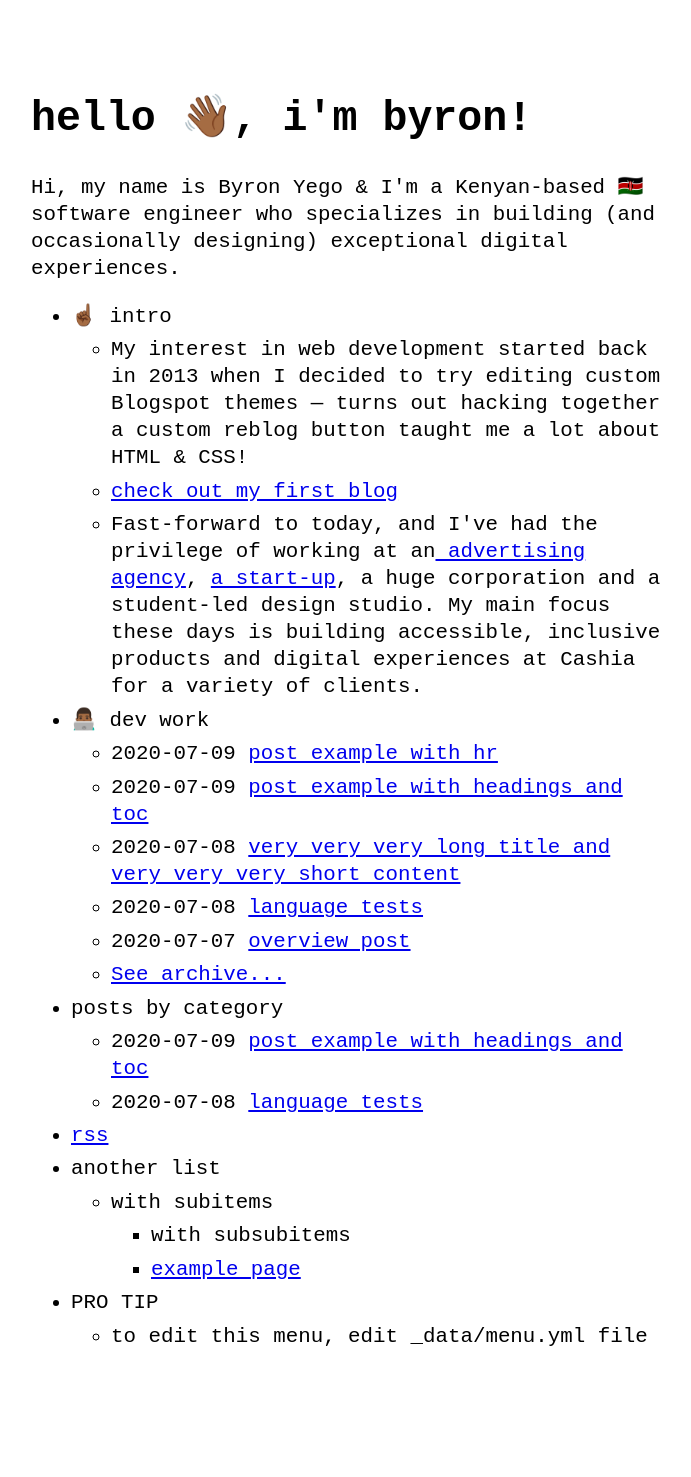
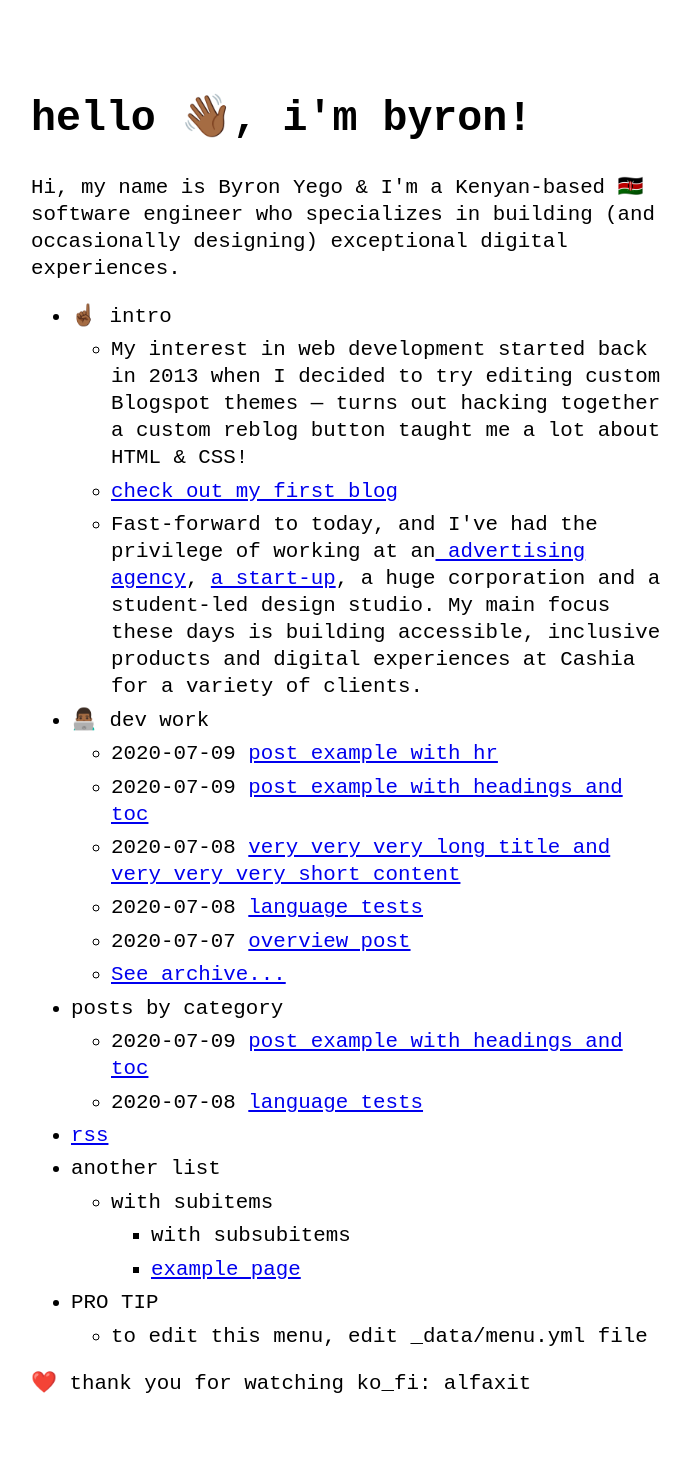
Before and after one commit to riggraz/no-style-please, a Jekyll site: the page built from index.md, in a window 1280 px wide. Shown: the whole page, without its empty margins (289-980 px from the left). Built offline with Jekyll 4.4.1, drawn with Linux system fonts in a browser that asks for light colours; before the commit the page ends 1434 px from its top, so only the background shows below that.

Commit message:
Update index.md

```diff
--- a/index.md
+++ b/index.md
@@ -1,3 +1,6 @@
 ---
 layout: home
 ---
+
+❤️ thank you for watching
+ko_fi: alfaxit
```
